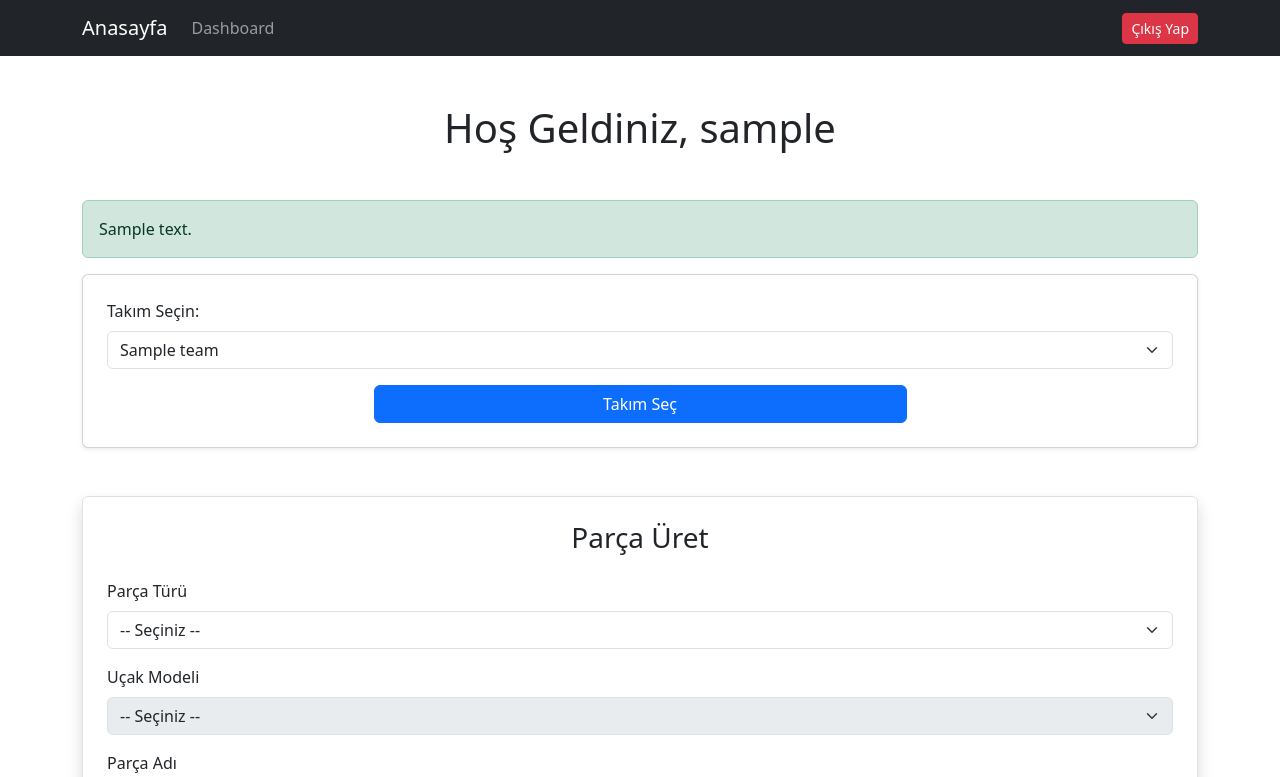
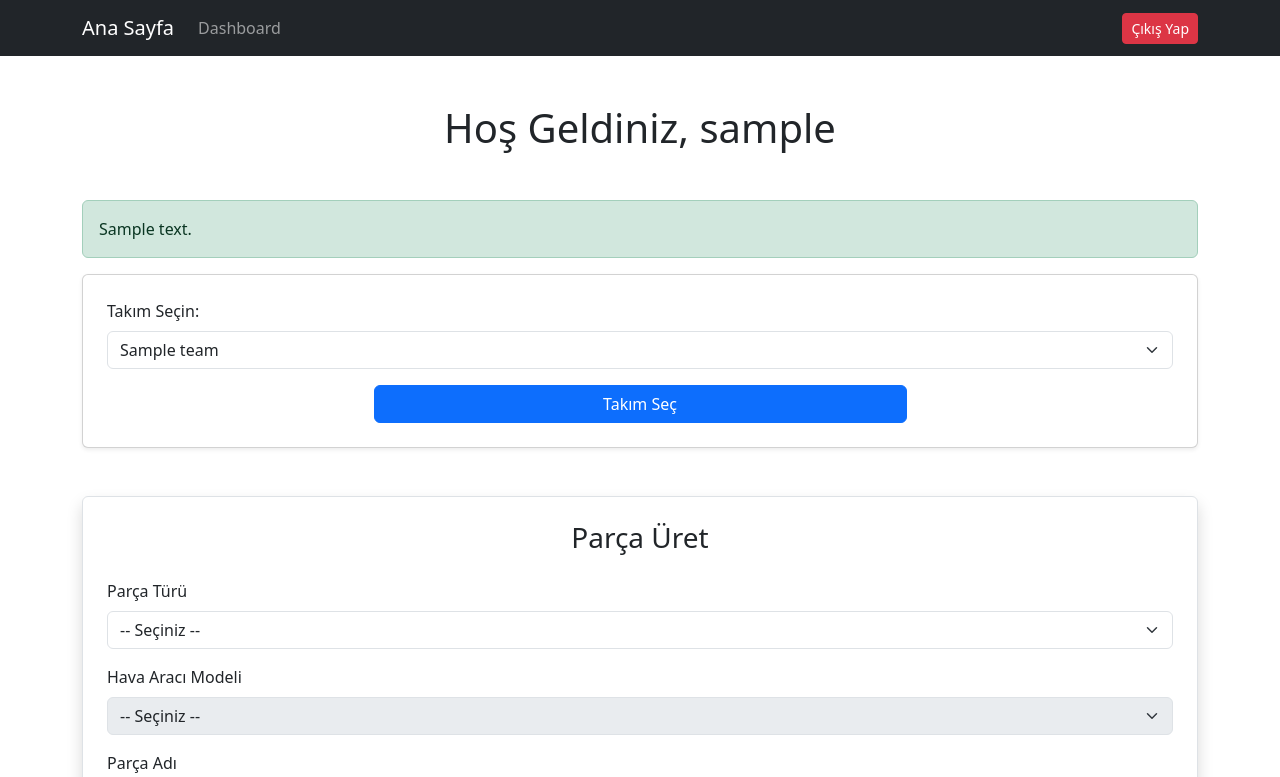
Before and after one commit to berkercelik/uav-production-app, a Django app: template aeroproduct/templates/product/dashboard.html in a window 1280 px wide. Shown: the top 777 px of the page. Run offline with Django 5.2, Linux system fonts and the light colour scheme; a user stored in the database is signed in; tables that the repository leaves empty hold one stand-in row (values such as "Sample post"); the template is opened without the code that fills it: most values are stand-ins (such as "Sample title", 1, 10 or a date in 2020); data that the repository does not hold is empty.

Commit message:
part list view fixed and names have been edited.

```diff
--- a/aeroproduct/templates/product/dashboard.html
+++ b/aeroproduct/templates/product/dashboard.html
@@ -16,7 +16,7 @@
 
 <nav class="navbar navbar-expand-lg navbar-dark bg-dark">
     <div class="container">
-        <a class="navbar-brand" href="/">Anasayfa</a>
+        <a class="navbar-brand" href="/">Ana Sayfa</a>
         <button class="navbar-toggler" type="button" data-bs-toggle="collapse" data-bs-target="#navbarNav" aria-controls="navbarNav" aria-expanded="false" aria-label="Toggle navigation">
             <span class="navbar-toggler-icon"></span>
         </button>
@@ -95,9 +95,9 @@
                 </select>
             </div>
 
-            <!-- Uçak Modeli -->
+            <!-- Hava Aracı Modeli -->
             <div class="mb-3">
-                <label for="aircraft_model" class="form-label">Uçak Modeli</label>
+                <label for="aircraft_model" class="form-label">Hava Aracı Modeli</label>
                 <select id="aircraft_model" name="aircraft_model" class="form-select" disabled>
                     <option value="">-- Seçiniz --</option>
                     <option value="1">TB2</option>
@@ -133,9 +133,9 @@
 
     <div class="container mt-5">
         <div class="child w-100">
-            <!-- Uçak Modeli Seçim Bölümü -->
+            <!-- Hava Aracı Modeli Seçim Bölümü -->
             <div id="aircraft-selection">
-                <h3 class="mb-3">Uçak Modeli Seçin</h3>
+                <h3 class="mb-3">Hava Aracı Modeli Seçin</h3>
                 <div class="form-group">
                     <label for="aircraft-model-select">Hava Aracı Modeli</label>
                     <select id="aircraft-model-select" class="form-control">
@@ -150,10 +150,10 @@
                 </div>
             </div>
 
-            <!-- Uçak Listesi -->
+            <!-- Hava Aracı Listesi -->
             <div id="aircraft-list" class="mt-5 row">
                 <div class="col-12">
-                    <h4 class="mb-3">Uçaklar</h4>
+                    <h4 class="mb-3">Hava Araçları</h4>
                 </div>
             </div>
         </div>
@@ -169,12 +169,12 @@
         const userTeamId = parseInt(teamInfoDiv.getAttribute("data-team-id")); // Takım ID'sini al
 
         const aircraftProductionDiv = document.getElementById("aircraft-selection");
-        const aircraftListDiv = document.getElementById("aircraft-list"); // Uçakların listeleneceği div
+        const aircraftListDiv = document.getElementById("aircraft-list"); // Hava Araçlarının listeleneceği div
         //#endregion
 
         //#region Montaj Takımı için Hava Aracı Listeleme
 
-        // Eğer kullanıcı id'si 5 (montaj takımı) değilse, üretim butonunu ve uçak listesine dair her şeyi gizle
+        // Eğer kullanıcı id'si 5 (montaj takımı) değilse, üretim butonunu ve hava aracı listesine dair her şeyi gizle
         if (userTeamId !== 5) {
             aircraftProductionDiv.style.display = "none";
             aircraftListDiv.style.display = "none"; // Eğer montaj takımı değilse listeyi gizle
@@ -184,11 +184,11 @@
             const csrfToken = document.querySelector('[name=csrfmiddlewaretoken]').value;
             return csrfToken;
             }
-            // Kullanıcı montaj takımıysa, uçakları listele
+            // Kullanıcı montaj takımıysa, listele
             fetch('/dashboard/api/aircraft/')
         .then(response => response.json())
         .then(data => {
-            const aircraftListDiv = document.getElementById("aircraft-list"); // Uçakların listeleneceği div
+            const aircraftListDiv = document.getElementById("aircraft-list"); // Hava araçlarının listeleneceği div
 
             if (data.assemblies && data.assemblies.length > 0) {
                 data.assemblies.forEach(assembly => {
@@ -233,16 +233,16 @@
             } else {
                 aircraftListDiv.innerHTML = `
                     <div class="col-12 text-center">
-                        <p class="text-muted">Henüz üretilen uçak yok.</p>
+                        <p class="text-muted">Henüz üretilen hava aracı yok.</p>
                     </div>
                 `;
             }
         })
         .catch(error => {
-            console.error("Uçakları getirirken bir hata oluştu:", error);
+            console.error("Hava araçlarını getirirken bir hata oluştu:", error);
             aircraftListDiv.innerHTML = `
                 <div class="col-12 text-center">
-                    <p class="text-danger">Uçaklar listelenemedi. Lütfen tekrar deneyin.</p>
+                    <p class="text-danger">Hava Araçları listelenemedi. Lütfen tekrar deneyin.</p>
                 </div>
             `;
         });
@@ -250,7 +250,7 @@
 
             });
 
-            // Uçak listeleme işlemi (backend ile iletişim kurarak uçakları listele)
+            // Hava Aracı listeleme işlemi (backend ile iletişim kurarak hava araçlarını listele)
             function listAircraft(aircraftId) {
             fetch(`/dashboard/api/aircraft/${aircraftId}/list/`, {
                 method: 'POST',
@@ -262,8 +262,8 @@
             })
             .then(response => response.json())
             .then(data => {
-                if (data.message === "Uçak başarıyla listeye alındı.") {
-                    alert("Uçak başarıyla listeye alındı.");
+                if (data.message === "Hava Aracı başarıyla listeye alındı.") {
+                    alert("Hava Aracı başarıyla listeye alındı.");
                     location.reload();  // Sayfayı yenileyerek değişiklikleri göster
                 } else {
                     alert("Bir hata oluştu.");
@@ -286,8 +286,8 @@
             })
             .then(response => response.json())
             .then(data => {
-                if (data.message === "Uçak başarıyla yayından kaldırıldı.") {
-                    alert("Uçak başarıyla yayından kaldırıldı.");
+                if (data.message === "Hava Aracı başarıyla yayından kaldırıldı.") {
+                    alert("Hava Aracı başarıyla yayından kaldırıldı.");
                     location.reload();  // Sayfayı yenileyerek değişiklikleri göster
                 } else {
                     alert("Bir hata oluştu.");
@@ -317,10 +317,10 @@
 
         //#region Hava Aracı üretme işlemi için fonksiyon
         function produceAircraft() {
-        const aircraftModelId = document.getElementById('aircraft-model-select').value;  // Uçak modelinin ID'si
+        const aircraftModelId = document.getElementById('aircraft-model-select').value;  // Hava Aracı modelinin ID'si
         const csrfToken = document.querySelector('meta[name="csrf-token"]').getAttribute('content');  // CSRF token
         console.log(aircraftModelId);
-        // Seçilen uçak modeline ait parçalar
+        // Seçilen Hava Aracı modeline ait parçalar
         const selectedParts = {
             'Kanat': ["TB2 Kanadı", "TB3 Kanadı", "AKINCI Kanadı", "KIZILELMA Kanadı"],
             'Gövde': ["TB2 Gövdesi", "TB3 Gövdesi", "AKINCI Gövdesi", "KIZILELMA Gövdesi"],
@@ -339,7 +339,7 @@
         console.log(producedParts);
         console.log(selectedParts);
 
-        // Uçak Üretim isteği gönderme
+        // Hava Aracı Üretim isteği gönderme
         fetch('http://localhost:8000/dashboard/api/aircraft-production/', {
         method: 'POST',
         headers: {
@@ -353,8 +353,8 @@
     })
         .then(response => response.json())
         .then(data => {
-            if (data.message === "Uçak başarıyla üretildi.") {
-                alert("Uçak başarıyla üretildi!");
+            if (data.message === "Hava Aracı başarıyla üretildi.") {
+                alert("Hava Aracı başarıyla üretildi!");
             } else if (data.missing_parts) {
                 // missing_parts kontrolü
                 const missingPartsMessage = data.missing_parts.length > 0
@@ -367,7 +367,7 @@
         })
         .catch(error => {
             console.error("Hata:", error);
-            alert("Uçak üretme işlemi sırasında bir hata oluştu.");
+            alert("Hava Aracı üretme işlemi sırasında bir hata oluştu.");
         });
         }
 
@@ -388,7 +388,7 @@
         })
         .then(response => response.json())
         .then(data => {
-            console.log(data);  // Burada data objesini konsola yazdırın
+            //console.log(data);
         if (data.parts) {
             const partsList = data.parts;
             const partsUl = document.getElementById("parts-ul");
@@ -397,7 +397,6 @@
             // Parçaları listeye ekle
             partsList.forEach(part => {
                 const li = document.createElement("li");
-
                 // Quantity'ye göre background renk ayarla
                 if (part.quantity === 0) {
                     li.classList.add("list-group-item", "list-group-item-danger"); // light red
@@ -407,7 +406,7 @@
                     li.classList.add("list-group-item");
                 }
 
-                li.textContent = `${part.part_name} (${part.part_type}) - Uçak Modeli: ${part.aircraft_model}`;
+                li.textContent = `${part.part_name} (${part.part_type}) - Hava Aracı Modeli: ${part.aircraft_model}`;
 
                 // Silme butonu ekliyoruz
                 const deleteButton = document.createElement("button");
@@ -554,7 +553,7 @@
         const partName = document.getElementById('part_name').value;
         const aircraftModel = document.getElementById('aircraft_model').value;
         const teamId = document.getElementById('team-id-container').textContent.trim();
-        console.log(teamId);
+        //console.log(teamId);
 
         // JSON verisini oluştur
         const payload = {
@@ -563,7 +562,7 @@
             aircraft_model: aircraftModel,
             team_id: teamId
         };
-        console.log('Payload:', payload);
+        //console.log('Payload:', payload);
         fetch('/api/produce-part/', {
             method: 'POST',
             headers: {
--- a/product/views.py
+++ b/product/views.py
@@ -107,17 +107,6 @@ def produce_part(request):
 
     return render(request, 'produce_part.html', {'aircraft_models': aircraft_models})
 
-# def home(request):
-#     if request.user.is_authenticated:
-#         # Kullanıcı giriş yapmışsa farklı bir şablon göster
-#         return render(request, 'users/dashboard.html', {'user': request.user})
-#     else:
-#         # Giriş yapmamış kullanıcılar için varsayılan anasayfa
-#         listed_aircrafts = Assembly.objects.filter(is_listed=True)
-
-#         # Veriyi home.html şablonuna gönder
-#         return render(request, 'home.html', {'listed_aircrafts': listed_aircrafts})
-
 def home(request):
     if request.user.is_authenticated:
         # Kullanıcı giriş yapmışsa farklı bir şablon göster
@@ -174,6 +163,7 @@ class ListPartsView(APIView):
                 "part_type": part.part_type,
                 "part_name": part.part_name,
                 "aircraft_model": part.aircraft_model.name,  # Aircraft model adı
+                "quantity": part.quantity,
             }
             for part in parts
         ]
@@ -208,7 +198,7 @@ class ProducePartView(APIView):
         try:
             aircraft_model = AircraftModel.objects.get(id=aircraft_model)
         except AircraftModel.DoesNotExist:
-            return Response({"message": "Geçersiz uçak modeli."}, status=status.HTTP_400_BAD_REQUEST)
+            return Response({"message": "Geçersiz hava aracı modeli."}, status=status.HTTP_400_BAD_REQUEST)
 
         team = Team.objects.get(id=team_id)
         if not team.can_manage_parts:
@@ -239,16 +229,16 @@ class ProducePartView(APIView):
 
 class AircraftProductionView(APIView):
     def post(self, request, *args, **kwargs):
-        # Gelen uçak modeli ID'si
+        # Gelen Hava Aracı modeli ID'si
         aircraft_model_id = request.data.get("aircraft_model_id")
 
-        # Uçak modelini kontrol et
+        # Hava Aracı modelini kontrol et
         try:
             aircraft_model = AircraftModel.objects.get(id=aircraft_model_id)
         except AircraftModel.DoesNotExist:
-            return Response({"message": "Geçersiz uçak modeli."}, status=status.HTTP_400_BAD_REQUEST)
+            return Response({"message": "Geçersiz Hava Aracı modeli."}, status=status.HTTP_400_BAD_REQUEST)
 
-        # Uçak modeline uygun parçaların isimleri
+        # Hava Aracı modeline uygun parçaların isimleri
         required_part_names = [
             f"{aircraft_model.name} Kanadı",
             f"{aircraft_model.name} Gövdesi",
@@ -290,7 +280,7 @@ class AircraftProductionView(APIView):
         assembly.save()
 
         return Response(
-            {"message": "Uçak başarıyla üretildi ve kaydedildi."},
+            {"message": "Hava Aracı başarıyla üretildi ve kaydedildi."},
             status=status.HTTP_200_OK,
         )
 
@@ -316,9 +306,9 @@ class AircraftListView(APIView):
             assembly = Assembly.objects.get(id=aircraft_id)
             assembly.is_listed = True  # Uçağı listele
             assembly.save()
-            return Response({"message": "Uçak başarıyla listeye alındı."}, status=status.HTTP_200_OK)
+            return Response({"message": "Hava Aracı başarıyla listeye alındı."}, status=status.HTTP_200_OK)
         except Assembly.DoesNotExist:
-            return Response({"message": "Uçak bulunamadı."}, status=status.HTTP_404_NOT_FOUND)
+            return Response({"message": "Hava Aracı bulunamadı."}, status=status.HTTP_404_NOT_FOUND)
 
 class AircraftRemoveView(APIView):
     def post(self, request, *args, **kwargs):
@@ -327,6 +317,6 @@ class AircraftRemoveView(APIView):
             assembly = Assembly.objects.get(id=aircraft_id)
             assembly.is_listed = False  # Uçağı yayından kaldır
             assembly.save()
-            return Response({"message": "Uçak başarıyla yayından kaldırıldı."}, status=status.HTTP_200_OK)
+            return Response({"message": "Hava Aracı başarıyla yayından kaldırıldı."}, status=status.HTTP_200_OK)
         except Assembly.DoesNotExist:
-            return Response({"message": "Uçak bulunamadı."}, status=status.HTTP_404_NOT_FOUND)
+            return Response({"message": "Hava Aracı bulunamadı."}, status=status.HTTP_404_NOT_FOUND)
```
Also changed, not shown: README.md, static/project-images/2.png, static/project-images/4.png, static/project-images/5.png, static/project-images/7.png (added).
